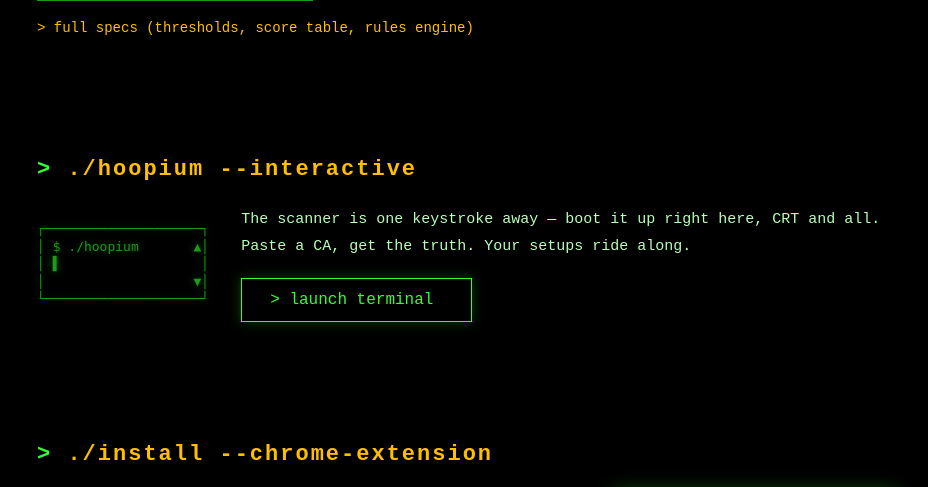
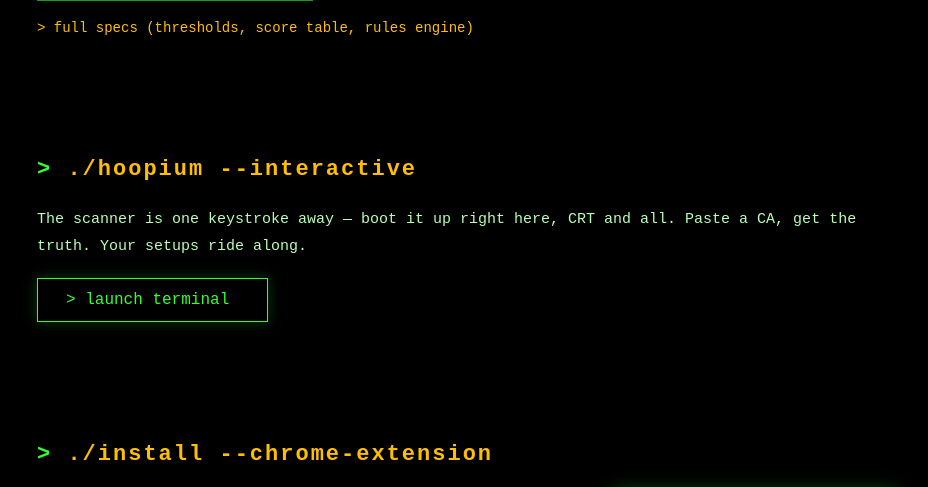
Before and after one commit to KaelDrifts/copium-chat, a Flask app: page / in a window 1280 px wide. Shown: the part 1723-2210 px from the top of the page, without its empty margins (173-1101 px from the left). Run offline with Flask 3, Linux system fonts and the light colour scheme; data that the repository does not hold is empty.

Commit message:
Drop the ascii icon from the terminal launcher
Co-Authored-By: Claude Fable 5 <noreply@anthropic.com>

```diff
--- a/templates/index.html
+++ b/templates/index.html
@@ -386,13 +386,6 @@
     /* ---------- TERMINAL LAUNCHER + FULLSCREEN APP ---------- */
     .term-launch { display: flex; gap: 32px; align-items: center; flex-wrap: wrap; }
     .term-launch[hidden] { display: none; }
-
-    .term-launch-icon {
-      color: var(--green-dim);
-      font-size: 13px;
-      line-height: 1.35;
-      text-shadow: 0 0 8px rgba(51, 255, 51, 0.35);
-    }
 
     .term-launch-copy { flex: 1; min-width: 260px; }
     .term-launch-copy p { line-height: 1.8; font-size: 15px; color: #b8ffb8; margin-bottom: 18px; }
@@ -805,12 +798,6 @@
   <section id="chat-section">
     <h2 class="section-title">./hoopium --interactive</h2>
     <div id="term-launch" class="term-launch">
-      <pre class="term-launch-icon" aria-hidden="true">
-┌────────────────────┐
-│ $ ./hoopium       ▲│
-│ ▌                  │
-│                   ▼│
-└────────────────────┘</pre>
       <div class="term-launch-copy">
         <p>
           The scanner is one keystroke away — boot it up right here, CRT and all.
```
